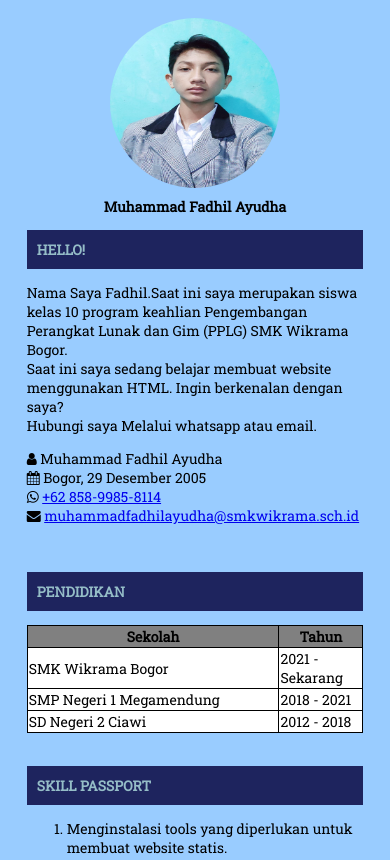
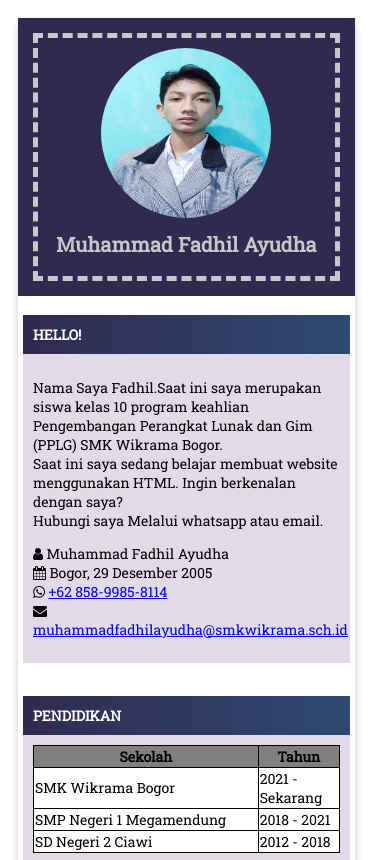
Before and after one commit to Fadhilayudha/Fadhil-portofolio, a plain HTML site: page index.html in a window 390 px wide. Shown: the top 860 px of the page. Drawn offline with nearby package versions, Linux system fonts and the light colour scheme.

Commit message:
responsive

```diff
--- a/style.css
+++ b/style.css
@@ -7,17 +7,29 @@
 
 
 body {
-	background-color:#99ccff;
+	background-color:white;
 	/* background-color:rgb(0, 0, 0);	 */
 }
 
 .container {
-    background:#99ccff ;
-    aspect-ratio:d0fa 100 / 29;
+    background:white ;
     margin: auto;
-  	width: 80%;
+  	width: 100%;
   	padding: 10px;
 
+}
+
+.card {
+	background:white;
+	width: 80%;
+	margin: auto;
+	box-shadow: 0 4px 8px 0 rgba(0,0,0,0.2);
+  	transition: 0.3s;
+  	border-radius: 7px; /* 5px rounded corners */
+}
+
+.card-body {
+	padding: 20px;
 }
 
 .hr{
@@ -64,17 +76,92 @@ body {
 }
 
 .h-color {
-	background-color: rgb(30, 36, 94);
+	/* background-color: rgb(30, 36, 94); */
 	padding: 10px;
-	color: rgb(149, 189, 199);
+	color: white;
+	/* background: linear-gradient(to right, #5276ee, #5f4774, #23a6d5, #312a50); */
+	background: linear-gradient(to right, #312a50 , #23a6d5);
+	background-size: 400% 400%;
+	/* animation: gradient 15s ease infinite; */
 }
 
 @media only screen and (max-width: 700px) {
-	.container {
+	.card {
   		width: 90%;
+		margin: 0;
+	}
+
+	.card-body {
+		padding: 5px;
 	}
 }
 
 .tr-white {
 	background-color: white;
 }
+
+.profile-name {
+	font-size:20px;
+}
+
+@keyframes gradient {
+	0% {
+		background-position: 0% 50%;
+	}
+	50% {
+		background-position: 100% 50%;
+	}
+	100% {
+		background-position: 0% 50%;
+	}
+}
+
+/* .img-container {
+	float:left;
+}
+
+.column {
+	float: left;
+	width: 33.33%;
+	padding: 5px;
+  }
+
+  .profile::after {
+	content: "";
+	clear: both;
+	display: table;
+  }	 */
+
+.colored{
+	background-color:rgb(225, 218, 233);
+	margin-left: 30px;
+	padding-top:20px;
+	padding-bottom:10px;
+	margin-top: -14px;
+}
+
+.w-p{
+	padding: 10px;
+}
+
+@media only screen and (max-width: 700px) {
+	.colored {
+		margin-left: 0px;
+	}
+}
+
+.profile {
+	background: #312a50;
+	padding: 15px;
+}
+
+.profile-name {
+	color: rgb(200, 200, 202);
+}
+
+.border-dashed{
+	padding: 5px;
+	padding-top: 10px;
+	border: 5px solid rgb(200, 200, 202);
+	border-style: dashed;
+}
```
